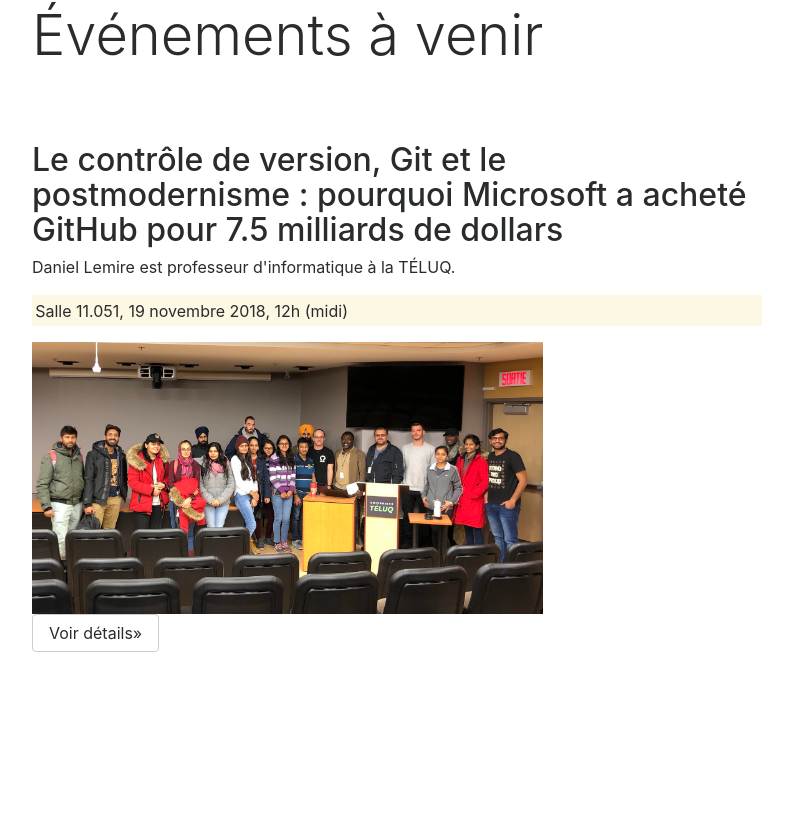
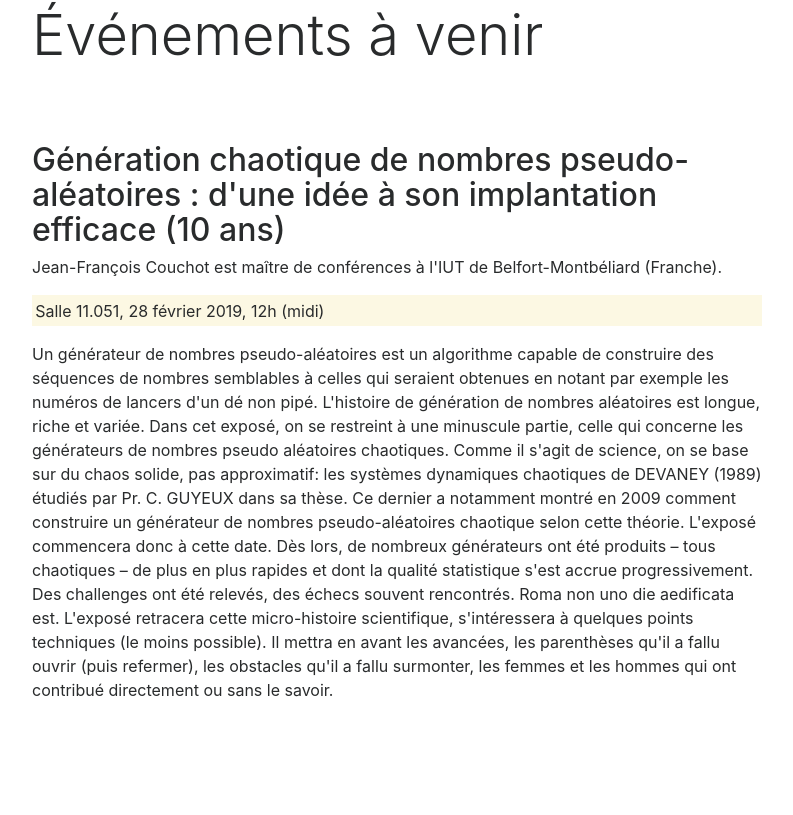
Before and after one commit to lemire/technolabsite, a plain HTML site: page index.html in a window 1280 px wide. Shown: the part 725-1540 px from the top of the page, without its empty margins (53-846 px from the left). Drawn offline with nearby package versions, Linux system fonts and the light colour scheme; a script that the page names is missing.

Commit message:
Saving...

```diff
--- a/index.html
+++ b/index.html
@@ -36,13 +36,27 @@
 
                     <div class="row">
                       <div class="col-md-8">
-                        <h2>Le contrôle de version,  Git et le postmodernisme : pourquoi Microsoft a acheté GitHub pour 7.5 milliards de dollars </h2>
+                        <h2>Génération chaotique de nombres pseudo-aléatoires : d'une idée à son implantation efficace (10 ans) </h2>
 
-              <p>Daniel Lemire est professeur d'informatique à la TÉLUQ. </p>
-                          <p class="mark">Salle 11.051, 19 novembre 2018, 12h (midi)</p>
-                          <img src="img/lemirenov2018.jpg" width = "70%" />
+              <p>Jean-François Couchot est maître de conférences à l'IUT de Belfort-Montbéliard (Franche). </p>
+                          <p class="mark">Salle 11.051, 28 février 2019, 12h (midi)</p>
 
-                                    <p><a class="btn btn-secondary" href="git.html" role="button">Voir détails&raquo;</a></p>
+
+                                    <p>Un générateur de nombres pseudo-aléatoires est un algorithme capable de construire des séquences de nombres
+                                      semblables à celles qui seraient obtenues en notant par exemple les numéros de lancers d'un dé non pipé.
+                                      L'histoire de génération de nombres aléatoires est longue, riche et variée.
+                                      Dans cet exposé, on se restreint à une minuscule partie, celle qui concerne les générateurs de nombres pseudo aléatoires chaotiques.
+
+                                      Comme il s'agit de science, on se base sur du chaos solide, pas approximatif: les systèmes dynamiques chaotiques de DEVANEY (1989) étudiés par
+                                      Pr. C. GUYEUX dans sa thèse. Ce dernier a notamment montré en 2009 comment construire un générateur de nombres pseudo-aléatoires
+                                      chaotique selon cette théorie.
+
+                                      L'exposé commencera donc à cette date.
+                                      Dès lors, de nombreux générateurs ont été produits &ndash; tous chaotiques &ndash; de plus en plus rapides et dont la qualité statistique
+                                      s'est accrue progressivement. Des challenges ont été relevés, des échecs souvent rencontrés. Roma non uno die aedificata est.
+                                      L'exposé retracera cette micro-histoire scientifique, s'intéressera à quelques points techniques (le moins possible). Il mettra en avant les avancées,
+                                      les parenthèses qu'il a fallu ouvrir (puis refermer), les obstacles qu'il a fallu surmonter, les femmes et les hommes qui ont contribué directement
+                                      ou sans le savoir. </p>
                       </div>
                     </div>
 
@@ -53,6 +67,17 @@
     <div class="container">
                     <h2 class="display-4">Événements passés</h2>
 
+                    <div class="row">
+                      <div class="col-md-8">
+                        <h2>Le contrôle de version,  Git et le postmodernisme : pourquoi Microsoft a acheté GitHub pour 7.5 milliards de dollars </h2>
+
+              <p>Daniel Lemire est professeur d'informatique à la TÉLUQ. </p>
+                          <p class="mark">Salle 11.051, 19 novembre 2018, 12h (midi)</p>
+                          <img src="img/lemirenov2018.jpg" width = "70%" />
+
+                                    <p><a class="btn btn-secondary" href="git.html" role="button">Voir détails&raquo;</a></p>
+                      </div>
+                    </div>
                     <div class="row">
                       <div class="col-md-8">
                         <h2>Reconnaissance de l'activité humaine à partir de données geospatiales : techniques de forage de données et discussions interdisciplinaires</h2>
```
